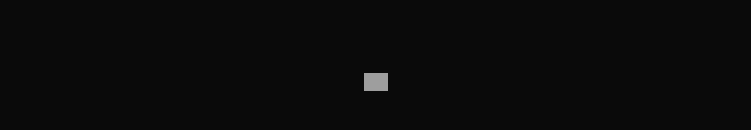
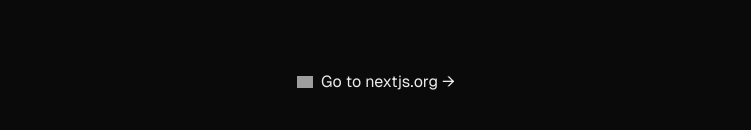
Before and after one commit to SirGejsi/nextjs-boilerplate, a Next.js app: page / in a window 1280 px wide. Shown: the part 628-758 px from the top of the page, without its empty margins (264-1015 px from the left). Built offline with nearby package versions, Linux system fonts and the light colour scheme; grey boxes are pictures that could not be loaded.

Commit message:
Update page.tsx

```diff
--- a/app/page.tsx
+++ b/app/page.tsx
@@ -70,18 +70,18 @@ export default function Home() {
       <footer className="row-start-3 flex gap-6 flex-wrap items-center justify-center">
         <a
           className="flex items-center gap-2 hover:underline hover:underline-offset-4"
-          href="https://www.linkedin.com/in/gejsi-halili-a4aa78221/"
+          href="https://nextjs.org?utm_source=create-next-app&utm_medium=appdir-template-tw&utm_campaign=create-next-app"
           target="_blank"
           rel="noopener noreferrer"
         >
           <Image
             aria-hidden
-            src="https://en.m.wikipedia.org/wiki/File:LinkedIn_logo_initials.png"
-            alt="IN icon"
-            width={24} // Adjust the width as needed
-            height={16} // Adjust the height as needed
+            src="https://nextjs.org/icons/globe.svg"
+            alt="Globe icon"
+            width={16}
+            height={16}
           />
-          <span className="sr-only">LinkedIn</span> {/* Screen reader text for accessibility */}
+          Go to nextjs.org →
         </a>
       </footer>
     </div>
```
